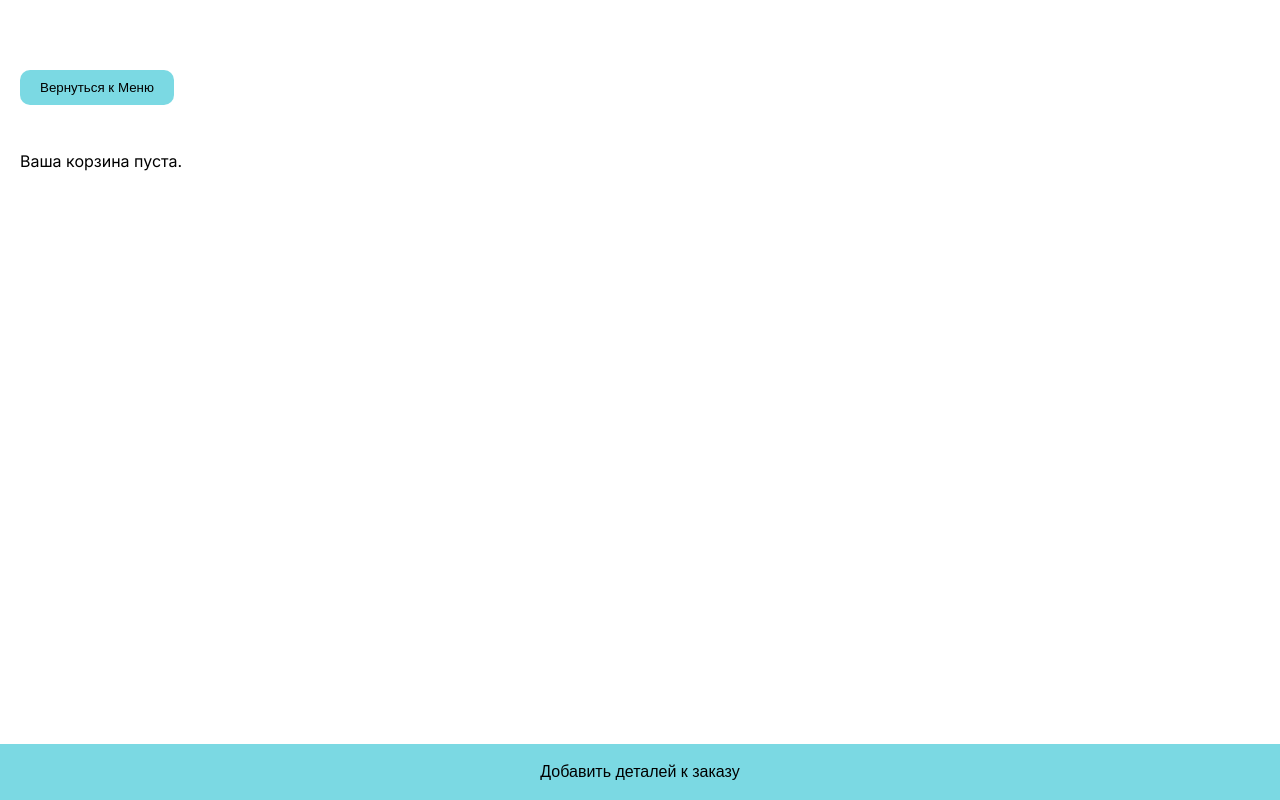
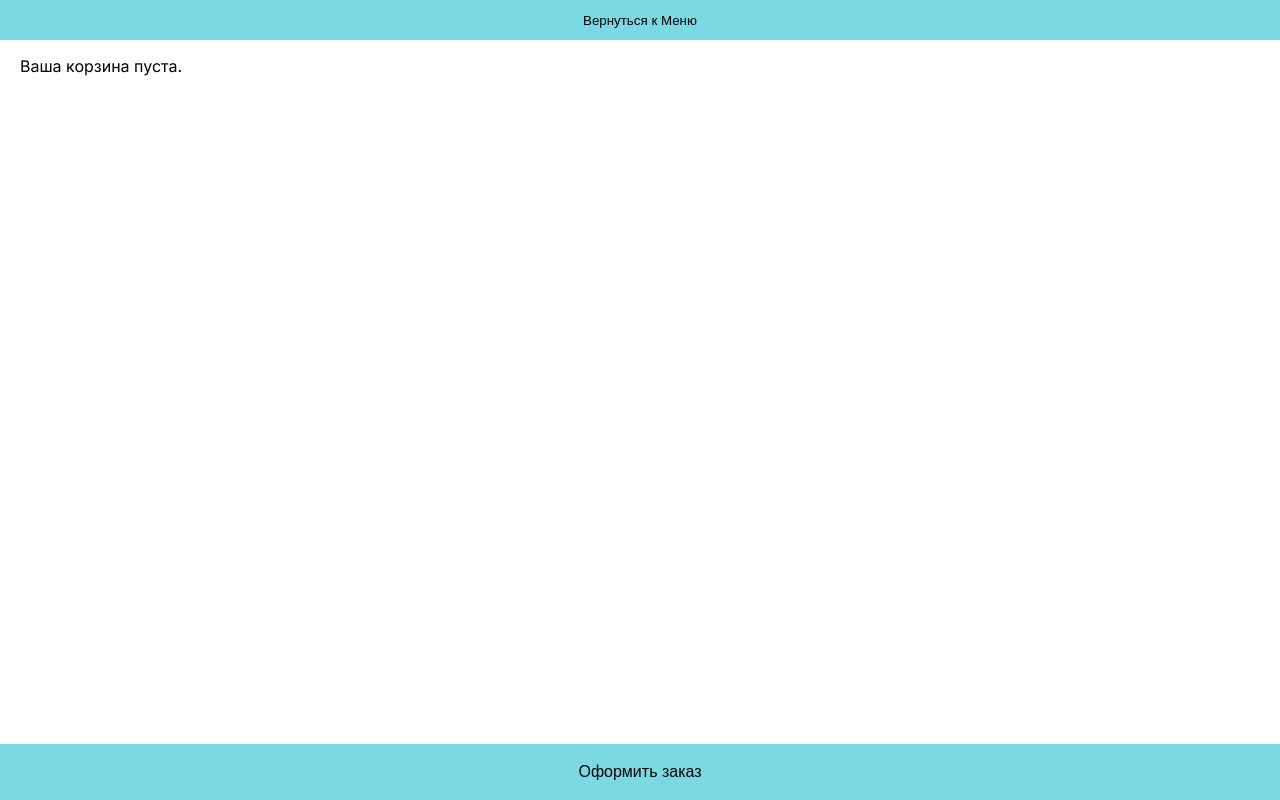
Before and after one commit to N-N-Kareev/N-N-Kareev.github.io, a Next.js app: page /pages/cart in a window 1280 px wide. Built offline with nearby package versions, Linux system fonts and the light colour scheme.

Commit message:
Added styles for cart

```diff
--- a/app/components/cart/cart.module.css
+++ b/app/components/cart/cart.module.css
@@ -1,3 +1,10 @@
+.cartSection {
+    position: relative;
+    height: 100vh;
+    margin-bottom: 4vh;
+    color: var(--tg-theme-text-color);
+}
+
 .quantityControls {
     display: flex;
     align-items: center;
@@ -36,7 +43,6 @@ button.countBtn {
 
   .countField {
     display: flex;
-
     min-width: 40px;
     border-radius: 12px;
     margin: auto 8px;
@@ -45,3 +51,14 @@ button.countBtn {
     background: rgba(215, 244, 247, 1);
     color: var(--tg-theme-text-color);
   }
+
+  .backBtn {
+    position: fixed;
+    height: 40px;
+    background: rgba(123, 217, 227, 1);
+    border: none;
+    cursor: pointer;
+    padding: 5px 12px;
+    width: 100%;
+    z-index: 3;
+  }
--- a/app/components/cart/cart.tsx
+++ b/app/components/cart/cart.tsx
@@ -68,14 +68,16 @@ import css from './cart.module.css';
 
   return (
     <>
+      <button
+        onClick={backToMenu}
+        className={css.backBtn}>
+          Вернуться к Меню
+      </button>
     <section>
-        <button onClick={backToMenu} className='btn'>
-              Вернуться к Меню
-            </button>
         {cart.length === 0 ? (
           <p>Ваша корзина пуста.</p>
         ) : (
-          <div className='cart-section'>
+          <div className={css.cartSection}>
             {cart.map((item: any, index: number) => (
               <div key={index} className="cart-item">
                 <div className='cart-image'>
@@ -105,7 +107,7 @@ import css from './cart.module.css';
         )}
     </section>
     <button className='btn payment'>
-    Добавить деталей к заказу
+    Оформить заказ
   </button>
   </>
   );
--- a/app/globals.css
+++ b/app/globals.css
@@ -46,17 +46,12 @@ button {
   border-radius: 10px;
 }
 
-.cart-section {
-  position: relative;
-  height: 100vh;
-  color: var(--tg-theme-text-color);
-}
-
 .cart-item {
   display: flex;
   align-items: center;
   margin-bottom: 25px;
   color: var(--tg-theme-text-color);
+  cursor: pointer;
 }
 
 .cart-image {
@@ -104,6 +99,7 @@ button {
   margin: 0 auto ;
   border-radius: 0;
   font-size: 16px;
+  font-weight: 400;
   align-self: center;
   justify-content: center;
   justify-self: center;
```
